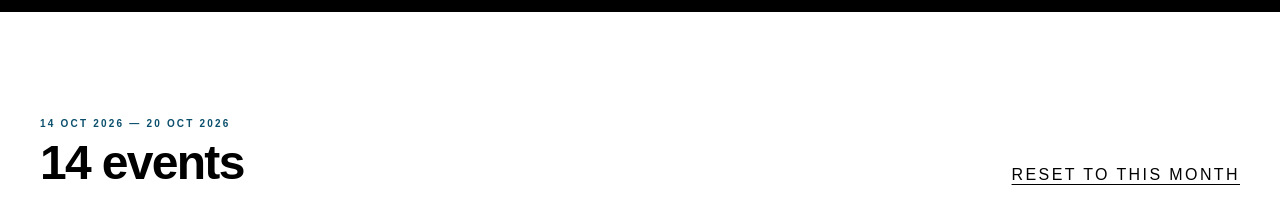
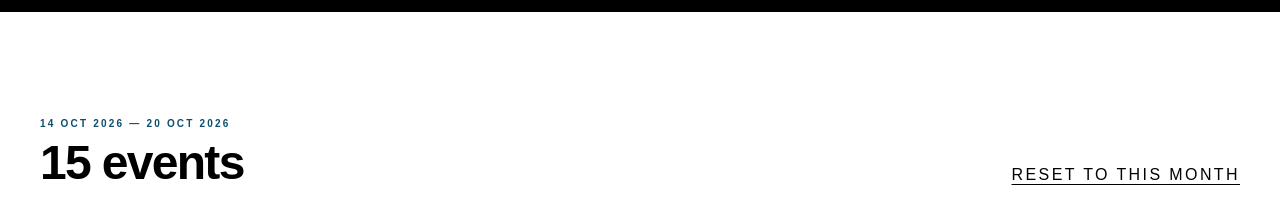
Before and after one commit to archeogeolocalisation-byte/LEGOLFE, a Next.js app: page /en/whats-on in a window 1280 px wide. Shown: the part 1360-1574 px from the top of the page. Built offline with nearby package versions, Linux system fonts and the light colour scheme; no server answers; the database is empty.

Commit message:
Add verified autumn stop-motion workshop and municipal events listing

```diff
--- a/data/events.ts
+++ b/data/events.ts
@@ -2,6 +2,7 @@ export type EventCategory = "music"|"culture"|"sport"|"local"|"family"|"sailing"
 export type EventSession = {start:string;end?:string;time?:string;endTime?:string};
 export type GolfeEvent = {officialImage?:string;sessions?:EventSession[];sourceCheckedAt?:string;streetAddress?:string;postalCode?:string;practical?:string;practicalFr?:string;id:string;title:string;titleFr?:string;start:string;end?:string;time?:string;location:string;venue?:string;category:EventCategory;featured?:boolean;summary:string;summaryFr:string;why:string;whyFr:string;source:string;sourceLabel:string;};
 export const events:GolfeEvent[]=[
+{id:"stage-stop-motion-plan-tour-2026",title:"Autumn holiday stop-motion video workshop",titleFr:"Stage vidéo stop motion des vacances de la Toussaint",start:"2026-10-19",end:"2026-10-23",location:"Le Plan-de-la-Tour",category:"family",summary:"A hands-on stop-motion video workshop listed in Le Plan-de-la-Tour's municipal autumn holiday programme.",summaryFr:"Un atelier vidéo stop motion proposé au Plan-de-la-Tour pendant les vacances de la Toussaint.",why:"A creative local activity for the autumn holidays; contact the organiser to confirm age suitability and registration.",whyFr:"Une activité créative pendant les vacances ; vérifiez auprès de l'organisateur les âges acceptés et l'inscription.",source:"https://tourisme.leplandelatour.fr/fr/animation/1?curPage=1",sourceLabel:"Le Plan-de-la-Tour — agenda municipal",sourceCheckedAt:"2026-10-14"},
 
 {id:"in-the-brain",title:"In the Brain",start:"2026-10-02",time:"20:30",location:"Sainte-Maxime",venue:"Le Carré Sainte-Maxime",category:"culture",featured:true,summary:"Hofesh Shechter's dance world opens Le Carré's October programme in Sainte-Maxime.",summaryFr:"La danse de Hofesh Shechter ouvre le mois d’octobre au Carré Sainte-Maxime.",why:"A strong reason to look beyond Saint-Tropez for an evening: major contemporary dance with proper theatre infrastructure.",whyFr:"Une vraie raison de regarder au-delà de Saint-Tropez le soir : danse contemporaine ambitieuse dans une vraie salle de spectacle.",source:"https://www.carre-sainte-maxime.fr/",sourceLabel:"Le Carré Sainte-Maxime"},
 {id:"leviathan-carre",title:"Léviathan",start:"2026-10-09",time:"20:30",location:"Sainte-Maxime",venue:"Le Carré Sainte-Maxime",category:"culture",featured:true,summary:"Lorraine de Sagazan's acclaimed theatre production comes to Le Carré.",summaryFr:"Le spectacle de théâtre remarqué de Lorraine de Sagazan arrive au Carré.",why:"One of October's clearest theatre picks in the Golfe.",whyFr:"L’un des choix théâtre les plus nets du mois d’octobre dans le Golfe.",source:"https://www.carre-sainte-maxime.fr/",sourceLabel:"Le Carré Sainte-Maxime"},
@@ -40,6 +41,7 @@ export const events:GolfeEvent[]=[
 
 export type AgendaSource = { name:string; area:string; type:"tourism"|"municipal"|"venue"; url:string };
 export const agendaSources:AgendaSource[] = [
+  {name:"Le Plan-de-la-Tour · animations municipales",area:"Le Plan-de-la-Tour",type:"municipal",url:"https://tourisme.leplandelatour.fr/fr/animation/1?curPage=1"},
   {name:"Mairie du Rayol-Canadel · manifestations",area:"Rayol-Canadel-sur-Mer",type:"municipal",url:"https://www.rayol-canadel.fr/fr/les-manifestations.htm"},
   {name:"Cinéma Le Pagnol · Carré Léon Gaumont",area:"Sainte-Maxime",type:"venue",url:"https://cinemapagnol-stemaxime.com/"},
   {name:"Domaine du Rayol",area:"Rayol-Canadel-sur-Mer",type:"venue",url:"https://www.domainedurayol.org/agenda-domaine-rayol/"},
```
